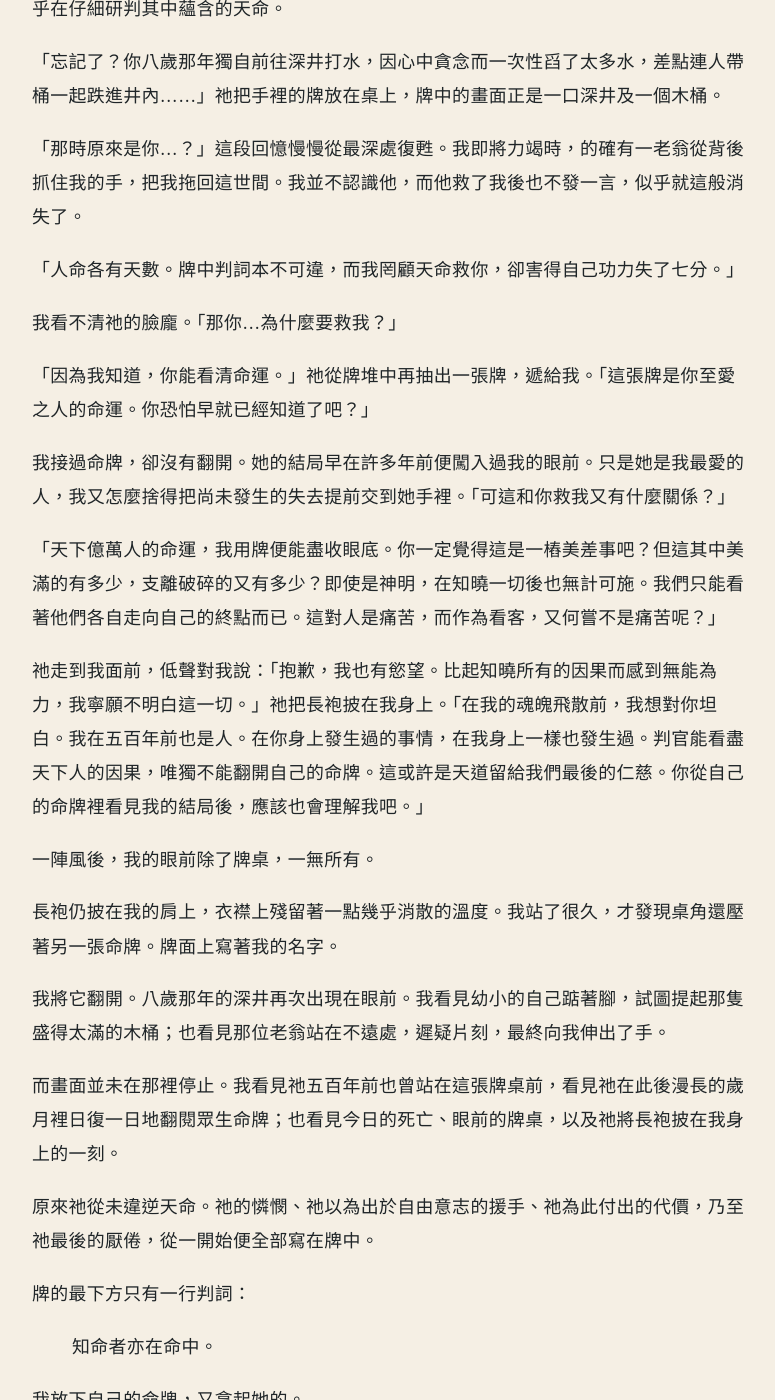
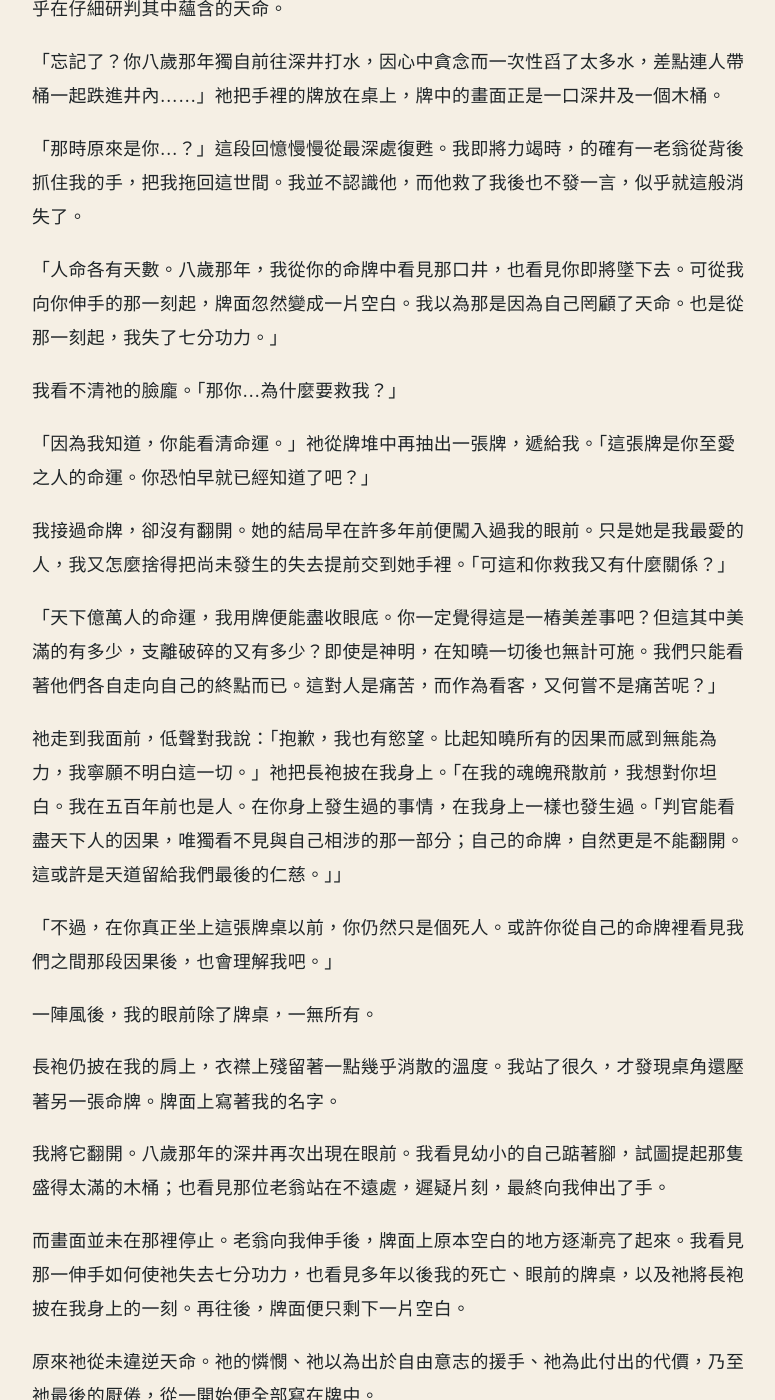
Before and after one commit to angzeli/next-second-sea, a Jekyll site: the page built from _posts/2026-08-06-even-the-seer-is-bound-by-fate.md, in a window 1280 px wide and 1400 px high, scrolled down 940 px. Shown: the whole window, without its empty margins (248-1023 px from the left). Built offline with Jekyll 4.4.1, drawn with Linux system fonts in a browser that asks for light colours; some of the changed text lies outside the part shown.

Commit message:
Refine post

```diff
--- a/_posts/2026-08-06-even-the-seer-is-bound-by-fate.md
+++ b/_posts/2026-08-06-even-the-seer-is-bound-by-fate.md
@@ -24,7 +24,7 @@ excerpt: "既然一切終將發生，我至少要親眼看見。"
 
 「那時原來是你…？」這段回憶慢慢從最深處復甦。我即將力竭時，的確有一老翁從背後抓住我的手，把我拖回這世間。我並不認識他，而他救了我後也不發一言，似乎就這般消失了。
 
-「人命各有天數。牌中判詞本不可違，而我罔顧天命救你，卻害得自己功力失了七分。」
+「人命各有天數。八歲那年，我從你的命牌中看見那口井，也看見你即將墜下去。可從我向你伸手的那一刻起，牌面忽然變成一片空白。我以為那是因為自己罔顧了天命。也是從那一刻起，我失了七分功力。」
 
 我看不清祂的臉龐。「那你…為什麼要救我？」
 
@@ -34,7 +34,9 @@ excerpt: "既然一切終將發生，我至少要親眼看見。"
 
 「天下億萬人的命運，我用牌便能盡收眼底。你一定覺得這是一樁美差事吧？但這其中美滿的有多少，支離破碎的又有多少？即使是神明，在知曉一切後也無計可施。我們只能看著他們各自走向自己的終點而已。這對人是痛苦，而作為看客，又何嘗不是痛苦呢？」
 
-祂走到我面前，低聲對我說：「抱歉，我也有慾望。比起知曉所有的因果而感到無能為力，我寧願不明白這一切。」祂把長袍披在我身上。「在我的魂魄飛散前，我想對你坦白。我在五百年前也是人。在你身上發生過的事情，在我身上一樣也發生過。判官能看盡天下人的因果，唯獨不能翻開自己的命牌。這或許是天道留給我們最後的仁慈。你從自己的命牌裡看見我的結局後，應該也會理解我吧。」
+祂走到我面前，低聲對我說：「抱歉，我也有慾望。比起知曉所有的因果而感到無能為力，我寧願不明白這一切。」祂把長袍披在我身上。「在我的魂魄飛散前，我想對你坦白。我在五百年前也是人。在你身上發生過的事情，在我身上一樣也發生過。「判官能看盡天下人的因果，唯獨看不見與自己相涉的那一部分；自己的命牌，自然更是不能翻開。這或許是天道留給我們最後的仁慈。」」
+
+「不過，在你真正坐上這張牌桌以前，你仍然只是個死人。或許你從自己的命牌裡看見我們之間那段因果後，也會理解我吧。」
 
 一陣風後，我的眼前除了牌桌，一無所有。
 
@@ -42,7 +44,7 @@ excerpt: "既然一切終將發生，我至少要親眼看見。"
 
 我將它翻開。八歲那年的深井再次出現在眼前。我看見幼小的自己踮著腳，試圖提起那隻盛得太滿的木桶；也看見那位老翁站在不遠處，遲疑片刻，最終向我伸出了手。
 
-而畫面並未在那裡停止。我看見祂五百年前也曾站在這張牌桌前，看見祂在此後漫長的歲月裡日復一日地翻閱眾生命牌；也看見今日的死亡、眼前的牌桌，以及祂將長袍披在我身上的一刻。
+而畫面並未在那裡停止。老翁向我伸手後，牌面上原本空白的地方逐漸亮了起來。我看見那一伸手如何使祂失去七分功力，也看見多年以後我的死亡、眼前的牌桌，以及祂將長袍披在我身上的一刻。再往後，牌面便只剩下一片空白。
 
 原來祂從未違逆天命。祂的憐憫、祂以為出於自由意志的援手、祂為此付出的代價，乃至祂最後的厭倦，從一開始便全部寫在牌中。
 
@@ -60,11 +62,11 @@ excerpt: "既然一切終將發生，我至少要親眼看見。"
 
 我走到第一級台階前。水聲從下方傳來，彷彿只要再走一步，所有已知的結局便都能被沖洗乾淨。
 
-「可看不見鎖鏈的人，仍然被鎖鏈牽引。」
+可看不見鎖鏈的人，仍然被鎖鏈牽引。
 
 我回到牌桌前，將她的命牌放在離我最近的地方。然後坐了下來。
 
-長袍像是等待了太久，終於貼合我的身體。桌上億萬張沉睡的命牌同時亮起，無數人的出生、相逢、背叛、疾病與死亡在我眼前展開。我感到一種遠勝於肉身疼痛的重量，幾乎立刻理解了祂為何寧願魂飛魄散。
+長袍像是等待了太久，終於貼合我的身體。桌角那張寫著我名字的命牌在同一刻失去了光。而其餘億萬張命牌，同時亮了起來。無數人的出生、相逢、背叛、疾病與死亡在我眼前展開。我感到一種遠勝於肉身疼痛的重量，幾乎立刻理解了祂為何寧願魂飛魄散。
 
 我知道自己救不了其中任何一個人。也知道自己終有一日，會和祂一樣厭倦。
 
```
